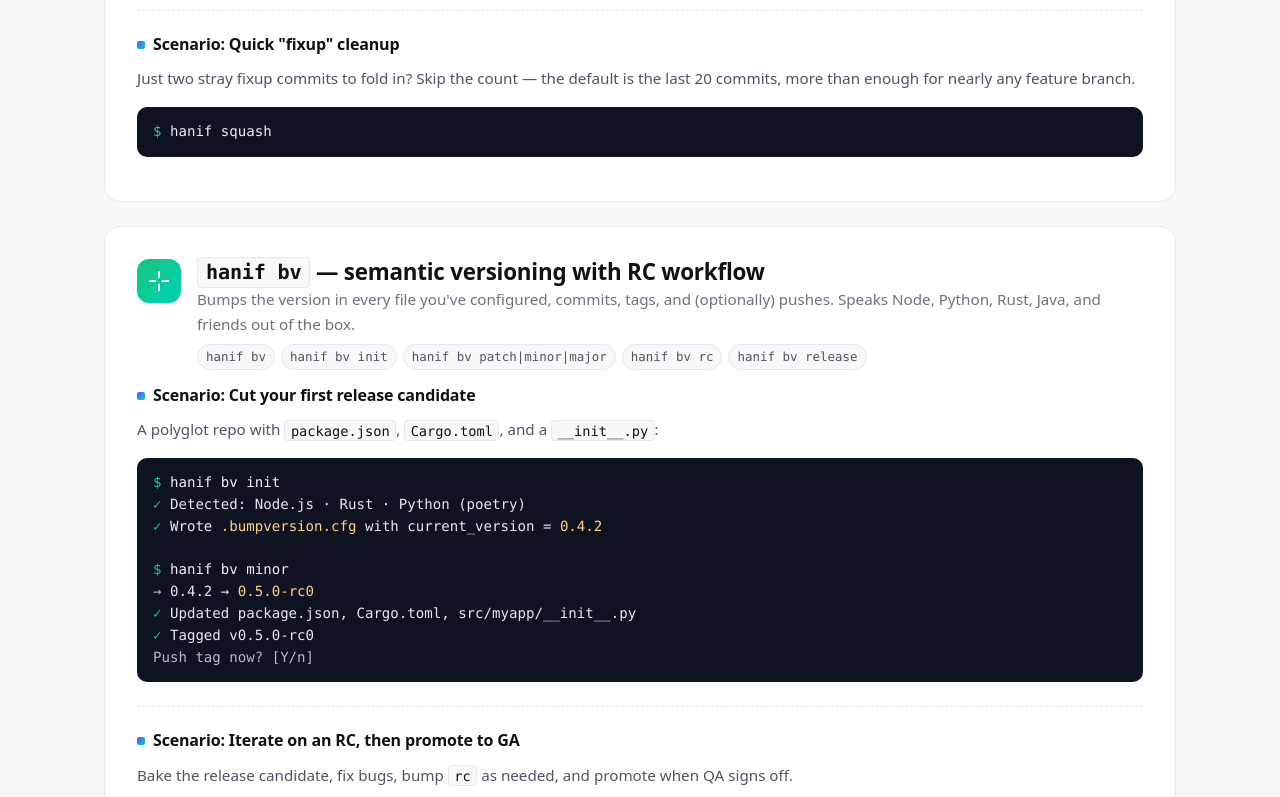
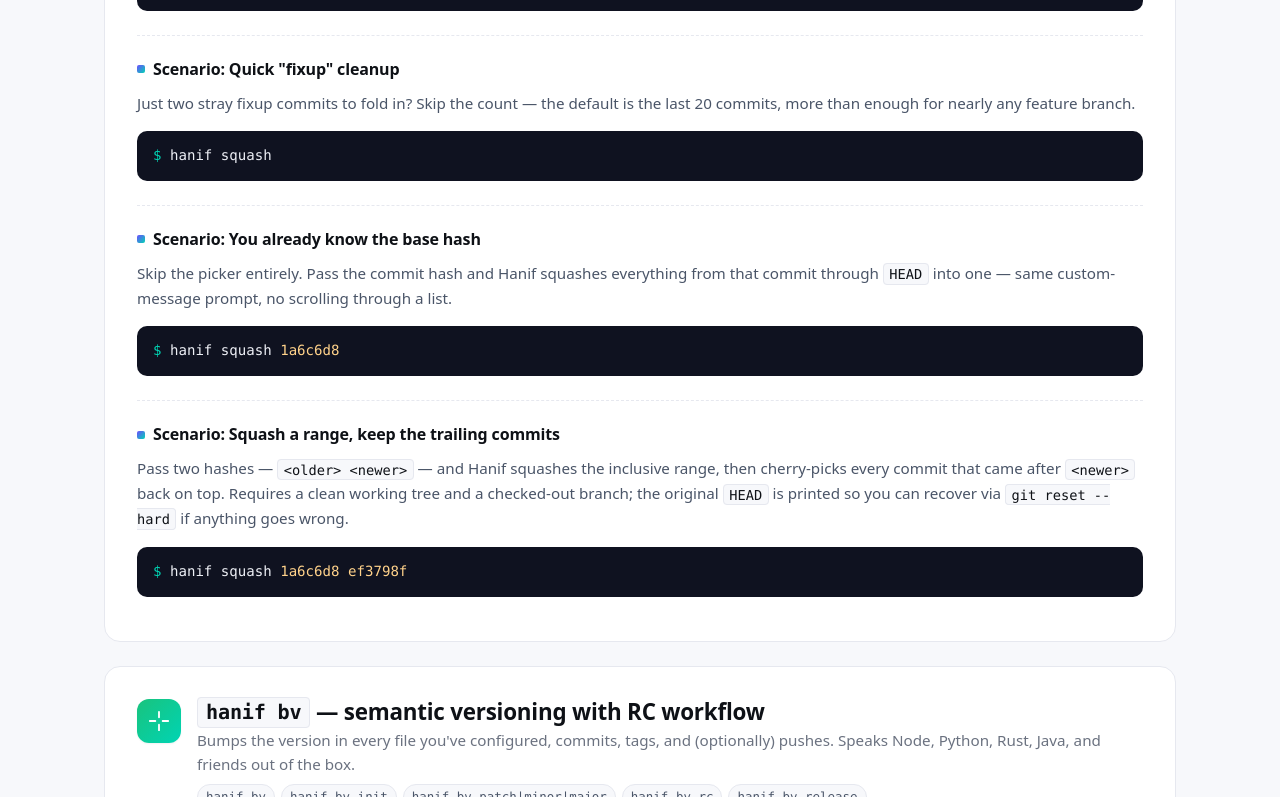
Before and after one commit to hanif-mianjee/hanif-cli-tools, a plain HTML site: page docs/index.html in a window 1280 px wide. Shown: the part 4617-5414 px from the top of the page. Drawn offline with Linux system fonts and the light colour scheme.

Commit message:
feat(squash): add hash and range squash modes
- hanif squash <hash>: skips the interactive picker and squashes from
  the given commit hash through HEAD into a single commit.
- hanif squash <older> <newer>: squashes the inclusive range, then
  replays trailing commits via cherry-pick to preserve work after
  <newer>. Refuses on dirty tree, detached HEAD, bad ancestry order,
  or unreachable hashes; prints original HEAD for reflog recovery.
- Refactored squash-functions.sh: extracted reusable engine
  (_git_squash_run_from_base) and prompt helper (_git_squash_prompt_message);
  added _git_squash_validate_hash for safe input validation.
- Updated help text with HASH MODE, RANGE MODE, and new USAGE/EXAMPLES.
- Added 6 new tests covering happy paths and all error conditions.
- Updated README.md, docs/index.html, and CHANGELOG.md.

```diff
--- a/docs/index.html
+++ b/docs/index.html
@@ -363,8 +363,8 @@
             </span>
             <div class="cmd-title">
               <h3><code>hanif squash</code> — interactive commit squashing</h3>
-              <div class="cmd-subtitle">Pick a commit to squash into. Hanif handles the rebase and writes a clean message that preserves every original commit hash.</div>
-              <div class="cmd-aliases"><span class="tag">hanif squash</span><span class="tag">hanif squash 5</span><span class="tag">hanif squash --help</span></div>
+              <div class="cmd-subtitle">Pick a commit to squash into — or pass a hash (or a hash range) directly. Hanif handles the rebase and writes a clean message that preserves every original commit hash.</div>
+              <div class="cmd-aliases"><span class="tag">hanif squash</span><span class="tag">hanif squash 5</span><span class="tag">hanif squash &lt;hash&gt;</span><span class="tag">hanif squash &lt;older&gt; &lt;newer&gt;</span><span class="tag">hanif squash --help</span></div>
             </div>
           </header>
 
@@ -405,6 +405,26 @@
             <div class="code-block">
               <button class="copy-btn" type="button" aria-label="Copy snippet">Copy</button>
 <pre><span class="sh-prompt">$</span> <span class="sh-cmd">hanif squash</span>
+</pre>
+            </div>
+          </div>
+
+          <div class="scenario">
+            <h4>Scenario: You already know the base hash</h4>
+            <p>Skip the picker entirely. Pass the commit hash and Hanif squashes everything from that commit through <code>HEAD</code> into one — same custom-message prompt, no scrolling through a list.</p>
+            <div class="code-block">
+              <button class="copy-btn" type="button" aria-label="Copy snippet">Copy</button>
+<pre><span class="sh-prompt">$</span> <span class="sh-cmd">hanif squash</span> <span class="sh-arg">1a6c6d8</span>
+</pre>
+            </div>
+          </div>
+
+          <div class="scenario">
+            <h4>Scenario: Squash a range, keep the trailing commits</h4>
+            <p>Pass two hashes — <code>&lt;older&gt; &lt;newer&gt;</code> — and Hanif squashes the inclusive range, then cherry-picks every commit that came after <code>&lt;newer&gt;</code> back on top. Requires a clean working tree and a checked-out branch; the original <code>HEAD</code> is printed so you can recover via <code>git reset --hard</code> if anything goes wrong.</p>
+            <div class="code-block">
+              <button class="copy-btn" type="button" aria-label="Copy snippet">Copy</button>
+<pre><span class="sh-prompt">$</span> <span class="sh-cmd">hanif squash</span> <span class="sh-arg">1a6c6d8</span> <span class="sh-arg">ef3798f</span>
 </pre>
             </div>
           </div>
```
Also changed, not shown: .github/copilot-instructions.md, CHANGELOG.md, README.md, 3 other files.
